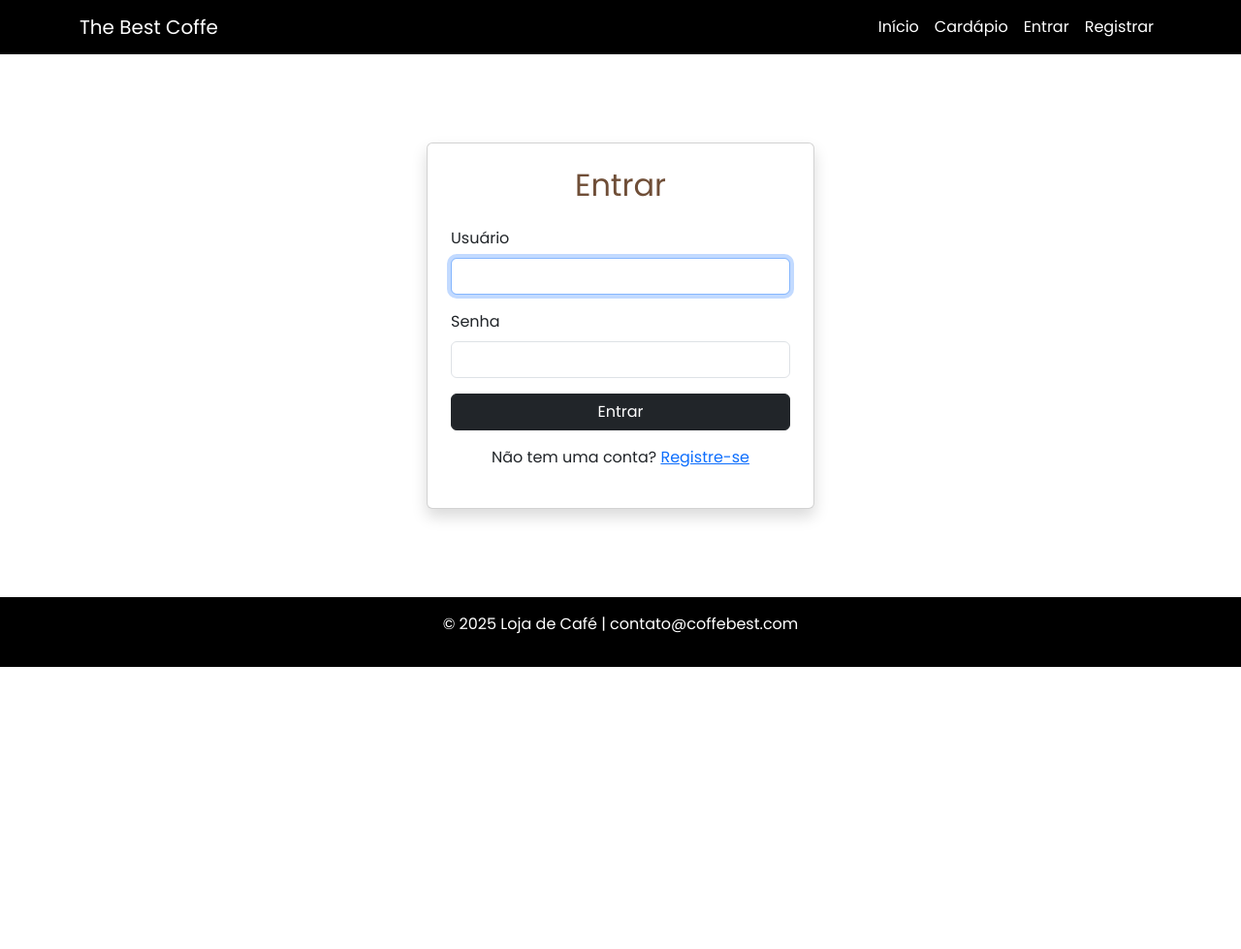
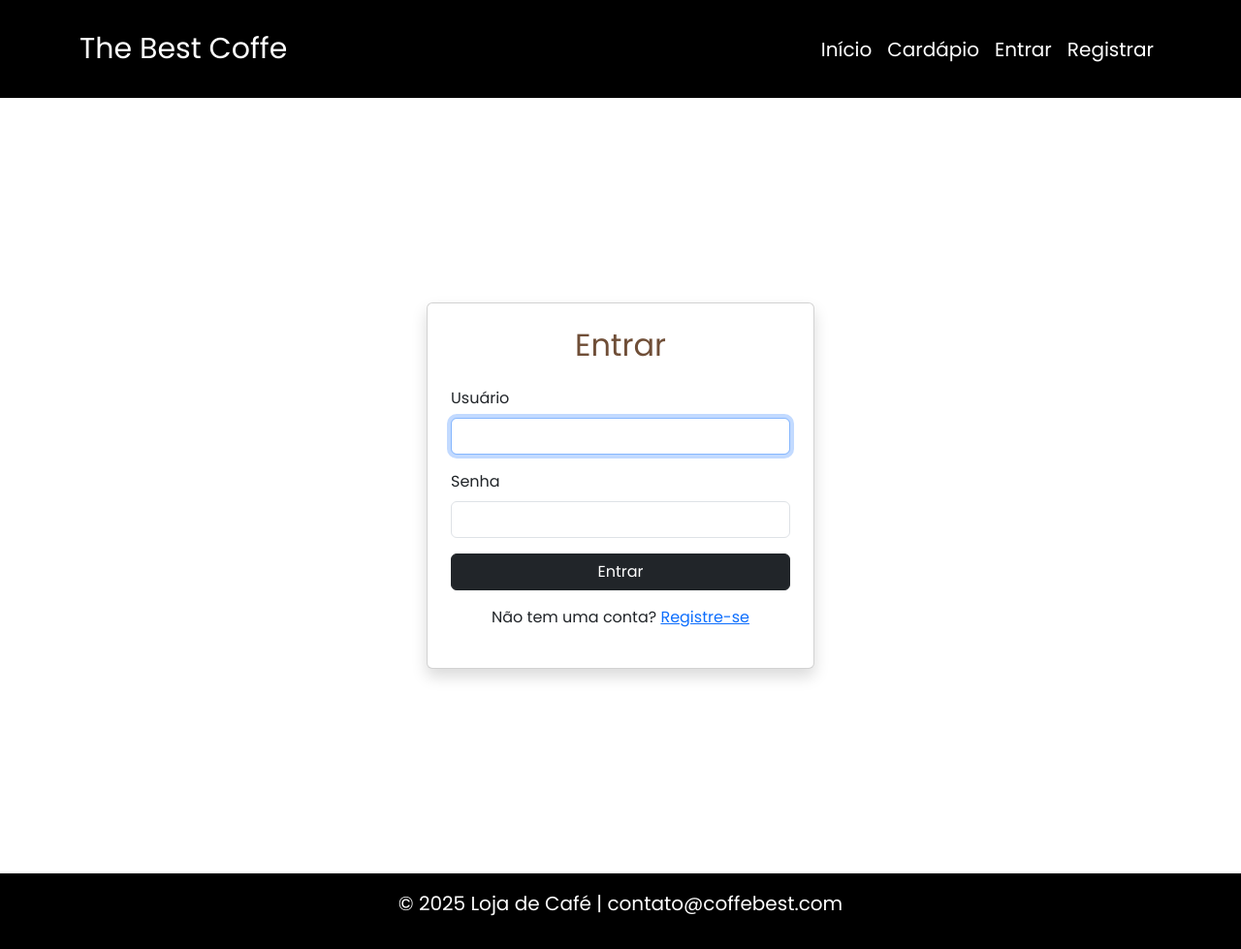
Before and after one commit to Jvvy/CoffeShop, a Django app: page /login/ in a window 1280 px wide. Shown: the whole page at 97% size. Before the commit the page ends 688 px from the top, so only its background shows below. Run offline with Django 4.2, Linux system fonts and the light colour scheme.

Commit message:
Header e Footer Login e Registro alterados para permanecer na tela dependendo do tamanho da tela.

```diff
--- a/cafeteria/templates/cafeteria/base.html
+++ b/cafeteria/templates/cafeteria/base.html
@@ -22,9 +22,9 @@
 <body style="font-family: 'Poppins', sans-serif;">
 
     <!-- Navbar fixa no topo -->
-    <nav class="navbar navbar-expand-lg navbar-dark top" style="background-color: black;">
+    <nav class="navbar navbar-expand-lg navbar-dark top" style="background-color: black;padding: 23px;">
         <div class="container">
-            <a class="navbar-brand" href="{% url 'home' %}">The Best Coffe</a>
+            <a class="navbar-brand" style="font-size:30px" href="{% url 'home' %}">The Best Coffe</a>
             <button class="navbar-toggler" type="button" data-bs-toggle="collapse" data-bs-target="#navbarNav">
                 <span class="navbar-toggler-icon"></span>
             </button>
@@ -33,27 +33,27 @@
                 <ul class="navbar-nav">
 
                     <li class="nav-item" >
-                        <a class="nav-link" style = "color: #fff;" href="{% url 'home' %}">Início</a>
+                        <a class="nav-link" style = "color: #fff; font-size:20px" href="{% url 'home' %}">Início</a>
                     </li>
                     <li class="nav-item">
-                        <a class="nav-link" style = "color: #fff;" href="{% url 'lista_produtos' %}">Cardápio</a>
+                        <a class="nav-link" style = "color: #fff; font-size:20px" href="{% url 'lista_produtos' %}">Cardápio</a>
                     </li>
                     {% if user.is_authenticated %}
                         <li class="nav-item">
-                            <span class="nav-link disabled" style = "color: #fff;">Olá, {{ user.username }}</span>
+                            <span class="nav-link disabled" style = "color: #fff; font-size:20px">Olá, {{ user.username }}</span>
                         </li>
                         <li class="nav-item">
                             <form method="post" action="{% url 'logout' %}">
                                 {% csrf_token %}
-                                <button type="submit" class="nav-link btn btn-outline-danger ms-2" style="border: none; background: none;">Sair</button>
+                                <button type="submit" class="nav-link btn btn-outline-danger ms-2" style="border: none; background: none;color: #fff; font-size:20px">Sair</button>
                             </form>
                         </li>
                     {% else %}
                         <li class="nav-item">
-                            <a class="nav-link" style = "color: #fff;" href="{% url 'login' %}">Entrar</a>
+                            <a class="nav-link" style = "color: #fff; font-size:20px" href="{% url 'login' %}">Entrar</a>
                         </li>
                         <li class="nav-item">
-                            <a class="nav-link" style = "color: #fff;" href="{% url 'registro' %}">Registrar</a>
+                            <a class="nav-link" style = "color: #fff; font-size:20px" href="{% url 'registro' %}">Registrar</a>
                         </li>
                     {% endif %}
 
@@ -69,7 +69,7 @@
     </main>
 
     <!-- Rodapé -->
-    <footer class="text-white text-center py-3" style="background-color: black;">
+    <footer class="text-white text-center py-3" style="background-color: black; font-size:20px">
         <div class="container">
             <p>&copy; 2025 Loja de Café | contato@coffebest.com</p>
         </div>
--- a/cafeteria/templates/cafeteria/home.html
+++ b/cafeteria/templates/cafeteria/home.html
@@ -12,6 +12,7 @@
 {% endblock %}
 
 {% block content %}
+
 
 <!-- Banner principal -->
 <section class="text-center d-flex align-items-center justify-content-center" style="min-height: 90vh;width: 100%;color: white;">
--- a/cafeteria/templates/cafeteria/login.html
+++ b/cafeteria/templates/cafeteria/login.html
@@ -5,7 +5,7 @@
 {% block title %}Entrar - Loja de Café{% endblock %}
 
 {% block content %}
-<div class="d-flex justify-content-center align-items-center" style="min-height: 70vh;">
+<div class="d-flex justify-content-center align-items-center" style="min-height: 100vh;">
     <div class="card p-4 shadow" style="width: 100%; max-width: 400px;">
         <h2 class="text-center mb-4" style="color: #6F4E37;">Entrar</h2>
         <form method="post">
--- a/cafeteria/templates/cafeteria/registro.html
+++ b/cafeteria/templates/cafeteria/registro.html
@@ -5,7 +5,7 @@
 {% block title %}Registrar - Loja de Café{% endblock %}
 
 {% block content %}
-<div class="d-flex justify-content-center align-items-center" style="min-height: 80vh;">
+<div class="d-flex justify-content-center align-items-center" style="min-height: 100vh;background-color:rgb(154, 160, 165));">
     <div class="card p-4 shadow" style="width: 100%; max-width: 450px;">
         <h2 class="text-center mb-4" style="color: #6F4E37;">Criar Conta</h2>
         <form method="post">
```
Also changed, not shown: db.sqlite3, static/imagens/logo.png (added).
